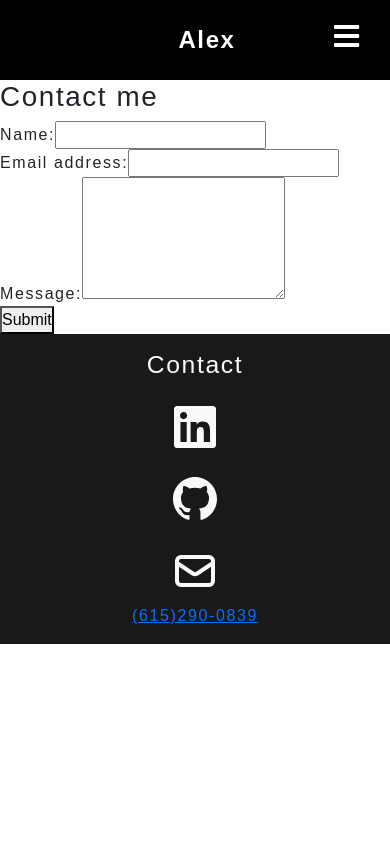
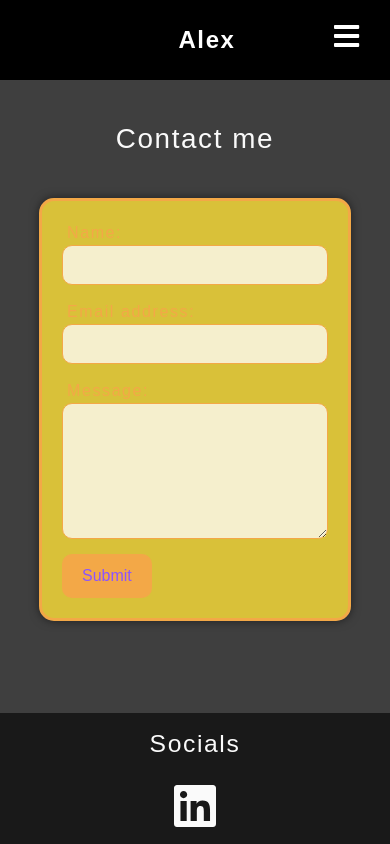
Before and after one commit to alexelliott22/react-portfolio, a React (Create React App) app: page /contact in a window 390 px wide. Shown: the top 844 px of the page. Built offline with nearby package versions, Linux system fonts and the light colour scheme.

Commit message:
add styling

```diff
--- a/src/components/Contact/index.js
+++ b/src/components/Contact/index.js
@@ -42,20 +42,20 @@ function Contact() {
       }
 
     return (
-        <section>
+        <section id='contact-me'>
             <h1 data-testid="h1tag">Contact me</h1>
             <form className="contact-form" onSubmit={sendEmail}>
                 <div>
                     <label htmlFor="name">Name:</label>
-                    <input type="text" name="user_name" defaultValue={name} onBlur={handleChange} />
+                    <input className='form-input' type="text" name="name" defaultValue={name} onBlur={handleChange} />
                 </div>
                 <div>
                     <label htmlFor="email">Email address:</label>
-                    <input type="email" name="user_email" defaultValue={email} onBlur={handleChange} />
+                    <input className='form-input' type="email" name="email" defaultValue={email} onBlur={handleChange} />
                 </div>
                 <div>
                     <label htmlFor="message">Message:</label>
-                    <textarea name="message" rows="5" defaultValue={message} onBlur={handleChange} />
+                    <textarea className='form-input' name="message" rows="5" defaultValue={message} onBlur={handleChange} />
                 </div>
                 {errorMessage && (
                     <div>
--- a/src/components/Footer/index.js
+++ b/src/components/Footer/index.js
@@ -1,7 +1,6 @@
 import React from 'react';
 import {Container, Row, Col} from 'react-bootstrap';
-import {HiOutlineMail} from 'react-icons/hi';
-import {FaLinkedin} from 'react-icons/fa';
+import {FaLinkedin, FaTwitterSquare} from 'react-icons/fa';
 import {GrGithub} from 'react-icons/gr';
 
 function Footer() {
@@ -9,23 +8,19 @@ function Footer() {
             <Container className='text-center footer' fluid={true}>
                 <Row className=' p-3 justify-content-center'>
                     <Col lg={12} className='p-0'>
-                    <h2 className='footer-title'>Contact</h2>
+                    <h2 className='footer-title'>Socials</h2>
                     </Col>
 
-                    <Col lg={1} className='p-0'>
+                    <Col lg={1} md={4} className='p-0'>
                         <a href="https://www.linkedin.com/in/alex-elliott-cpa/" className="footer-icons" target='_blank' rel='noreferrer'><FaLinkedin /></a>
                     </Col>
 
-                    <Col lg={1} className='p-0'>
+                    <Col lg={1} md={4} className='p-0'>
                         <a href="https://github.com/alexelliott22" className="footer-icons" target='_blank' rel='noreferrer'><GrGithub /></a>
                     </Col>
 
-                    <Col lg={1} className='p-0'>
-                        <a href="mailto:alexelliott22@gmail.com" className="footer-icons"><HiOutlineMail /></a>
-                    </Col>
-
-                    <Col lg={1} className='p-0'>
-                        <a href="tel:+1 6152900839" className="phone">(615)290-0839</a>
+                    <Col lg={1} md={4} className='p-0'>
+                        <a href="https://twitter.com/alexelliott6" className="footer-icons" target='_blank' rel='noreferrer'><FaTwitterSquare /></a>
                     </Col>
 
                 </Row>
--- a/src/components/Portfolio/index.js
+++ b/src/components/Portfolio/index.js
@@ -45,18 +45,18 @@ function Portfolio() {
     return (
         <section id='projects'>
             <Container>
-                <Row className="g-4 justify-content-center">
+                <Row className="g-4 justify-content-center p-5">
                     {projects.map((project) => (
                         <Col lg={4} md={6} sm={12} key={project.name} className='justify-content-center'>
                             <Card style={{ width: '18rem' }} className='justify-content-center'>
-                                <Card.Img variant="top" src={project.img} alt={project.name}/>
+                                <Card.Img variant="top" src={project.img} alt={project.name} className='card-img-top'/>
                                 <Card.Body>
                                     <Card.Title>{project.name}</Card.Title>
                                     <Card.Text>
                                         {project.description}
                                     </Card.Text>
                                 </Card.Body>
-                                <Card.Body style={{ margin: 'auto' }}>
+                                <Card.Body className='project-links'>
                                     <Card.Link href={project.github}
                                     target="_blank" rel='noreferrer' className='justify-content-center'
                                     ><Github /></Card.Link>
--- a/src/index.css
+++ b/src/index.css
@@ -1,11 +1,5 @@
 * {
   box-sizing: border-box;
-}
-
-main {
-	margin: 0 auto;
-	max-width: 90%;
-  padding: 50px 30px;
 }
 
 :root {
@@ -16,9 +10,17 @@ main {
   --dark: #000000;
   --darker: #111111;
   --error: rgb(228, 46, 1);
-  --footer: rgba(0,0,0,.9)
+  --footer: rgba(0,0,0,.9);
+  --background-color: rgb(63, 63, 63);
+}
 
+main {
+	margin: 0 auto;
+	max-width: 90%;
+  padding: 50px 30px;
 }
+
+
 
 html,
 body {
@@ -39,7 +41,7 @@ body {
 }
 
 #about-me {
-  background-color: rgb(63, 63, 63);
+  background-color: var(--background-color);
   height: 100vh;
   display: flex;
   flex-direction: column;
@@ -61,17 +63,96 @@ body {
 
 #about-me img {
   border-radius: 50%;
-  width: 100%;
+  width: 75%;
   height: auto;
 }
 
 #about-me p {
-  padding: 0 0 0 80px;
+  padding: 0 50px 0 50px;
   font-size: x-large;
   overflow-wrap: break-word;
   color: var(--light);
 }
 
+#projects {
+background-color: var(--background-color);
+}
+
+.card-img-top {
+  box-shadow: 0 5px 10px rgba(255, 255, 255, .5);
+}
+
+.card-body {
+  text-align: center;
+}
+
+.card-title {
+  text-transform: uppercase;
+  font-weight: bold;
+  font-size: 24px;
+}
+
+.project-links {
+  display: inline-block;
+}
+
+#contact-me {
+  background-color: var(--background-color);
+  height: 75vh;
+}
+
+#contact-me h1 {
+  color: var(--light);
+  margin: auto;
+  text-align: center;
+  padding: 5vh 0 5vh 0;
+}
+
+.contact-form {
+  border: 3px solid var(--secondary);
+  background-color: rgba(255, 225, 56, 0.8);
+  padding: 20px;
+  color: var(--secondary);
+  width: 40%;
+  margin: auto;
+  border-radius: 15px;
+  box-shadow: 0 0 10px rgba(0, 0, 0, 0.5);
+}
+
+.contact-form button:hover {
+  background-color: var(--light);
+}
+
+
+.form-input {
+  border: 1px solid var(--secondary);
+  display: block;
+  padding: 7px 15px;
+  font-size: 16px;
+  color: var(--secondary);
+  width: 100%;
+  margin-bottom: 15px;
+  border-radius: 10px;
+  background-color: rgba(255,255,255, 0.75);
+}
+
+.form-input:focus {
+  background-color: rgba(255,255,255, 1);
+  outline: none;
+}
+
+.contact-form label {
+  margin: 0 5px;
+}
+
+.contact-form button {
+  color: var(--primary);
+  background-color: var(--secondary);
+  border: none;
+  padding: 10px 20px;
+  font-size: 16px;
+  border-radius: 10px;
+}
 
 .footer {
   background-color: var(--footer);
@@ -84,6 +165,7 @@ body {
 .footer-icons {
   color: var(--light);
   font-size: 3rem;
+  display: inline-block;
 }
 
 @media screen and (max-width: 768px) {
@@ -103,4 +185,9 @@ body {
     color: var(--light);
     padding: 35px 0 0 0;
   }
+
+  .contact-form {
+    width: 80%;
+  }
+
 }
```
